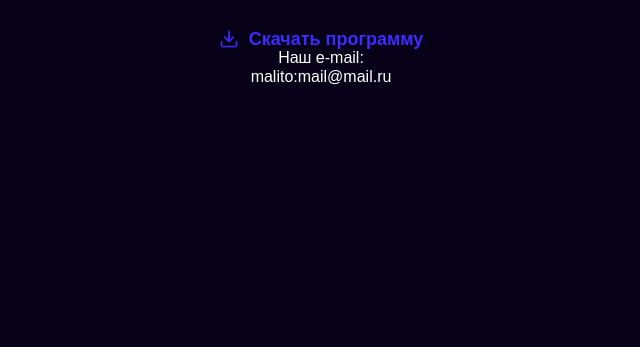
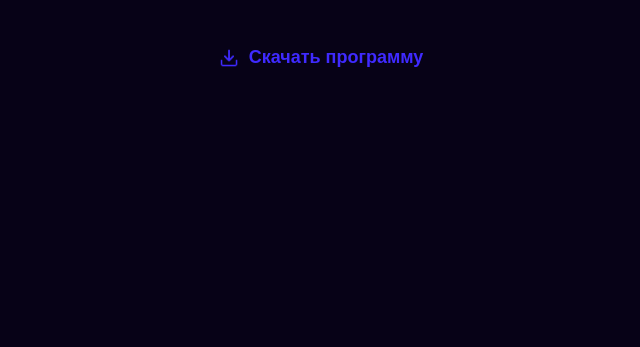
Before and after one commit to Magzhanmaster/skilbox-5, a plain HTML site: page index.html in a window 1280 px wide. Shown: the part 453-800 px from the top of the page, without its empty margins (319-959 px from the left). Drawn offline with Linux system fonts and the light colour scheme.

Commit message:
maga-top delete added

```diff
--- a/index.html
+++ b/index.html
@@ -19,7 +19,6 @@
         <a class="modules" href="article.html" target="_blank"> Indents</a>
       </div>
         <a class="download" href="skillbox.docx" download> Скачать программу </a>
-        Наш e-mail: <a href="malito:mail@mail.ru">malito:mail@mail.ru</a>
     </div>
   </body>
 </html>
```
